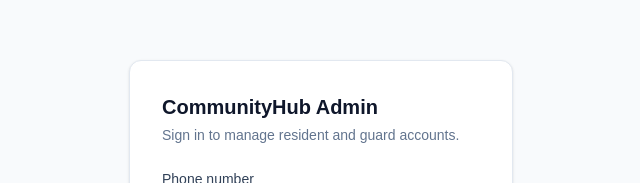
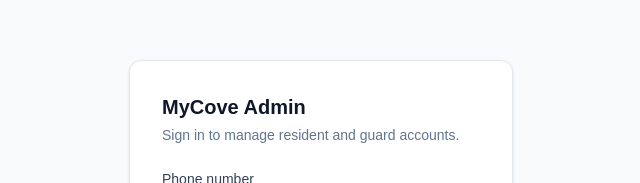
Before and after one commit to Owlswift/mycove-admin, a Next.js app: page /login in a window 1280 px wide. Shown: the part 131-314 px from the top of the page, without its empty margins (319-959 px from the left). Built offline with nearby package versions, Linux system fonts and the light colour scheme; no server answers.

Commit message:
Rebrand admin dashboard to MyCove
- Metadata title/description, login page heading, AppShell header -> MyCove Admin

- package name -> mycove-admin (package.json + lockfile); README updated (folder links kept as-is)

```diff
--- a/app/layout.tsx
+++ b/app/layout.tsx
@@ -13,8 +13,8 @@ const geistMono = Geist_Mono({
 });
 
 export const metadata: Metadata = {
-  title: "CommunityHub Admin",
-  description: "Resident and guard account administration for CommunityHub",
+  title: "MyCove Admin",
+  description: "Resident and guard account administration for MyCove",
 };
 
 export default function RootLayout({
--- a/app/login/page.tsx
+++ b/app/login/page.tsx
@@ -46,7 +46,7 @@ export default function LoginPage() {
         onSubmit={handleSubmit}
         className="w-full max-w-sm rounded-xl border border-slate-200 bg-white p-8 shadow-sm"
       >
-        <h1 className="text-xl font-semibold text-slate-900">CommunityHub Admin</h1>
+        <h1 className="text-xl font-semibold text-slate-900">MyCove Admin</h1>
         <p className="mt-1 text-sm text-slate-500">Sign in to manage resident and guard accounts.</p>
 
         <div className="mt-6 space-y-4">
--- a/components/AppShell.tsx
+++ b/components/AppShell.tsx
@@ -83,7 +83,7 @@ export default function AppShell({
           <div className="flex items-center gap-2.5">
             <span className="h-2.5 w-2.5 rounded-full bg-accent" aria-hidden />
             <div>
-              <h1 className="text-lg font-semibold text-slate-900">CommunityHub Admin</h1>
+              <h1 className="text-lg font-semibold text-slate-900">MyCove Admin</h1>
               <p className="text-xs text-slate-500">{ROLE_LABELS[user.role]} · {user.fullName}</p>
             </div>
           </div>
--- a/package.json
+++ b/package.json
@@ -1,5 +1,5 @@
 {
-  "name": "communityhub-admin",
+  "name": "mycove-admin",
   "version": "0.1.0",
   "private": true,
   "scripts": {
```
Also changed, not shown: 2 other files (tests, documents, lock files or other folders).
